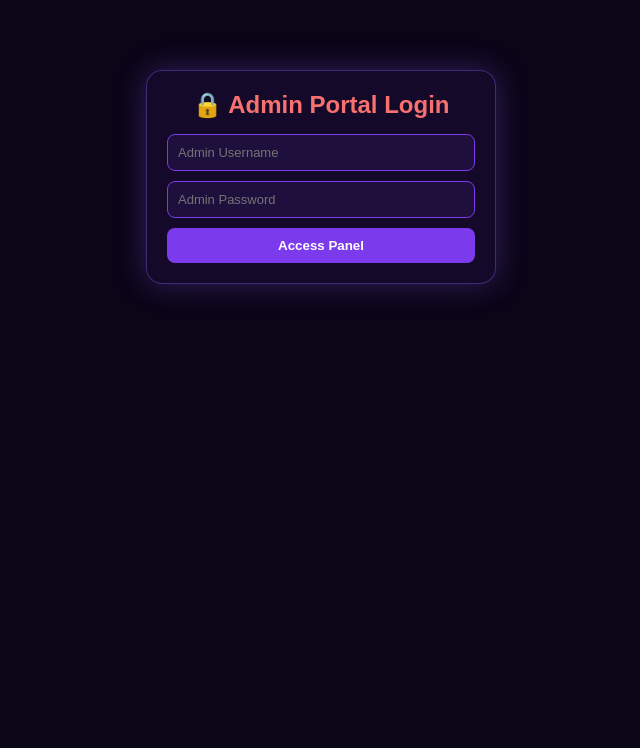
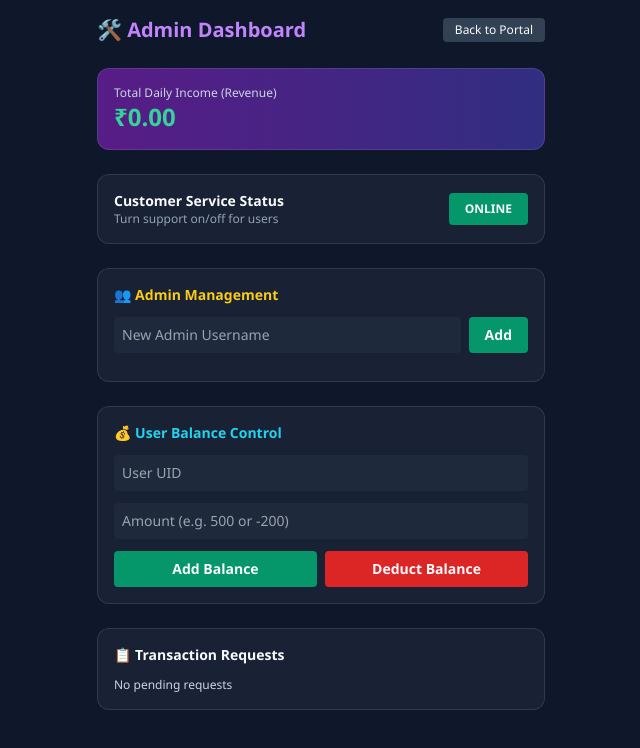
Before and after one commit to ssah69689-ui/task-earning-portal, a plain HTML site: page admin.html in a window 1280 px wide. Shown: the whole page, without its empty margins (319-959 px from the left). Drawn offline with nearby package versions, Linux system fonts and the light colour scheme; no server answers.

Commit message:
Update admin.html

```diff
--- a/admin.html
+++ b/admin.html
@@ -3,94 +3,71 @@
 <head>
     <meta charset="UTF-8">
     <meta name="viewport" content="width=device-width, initial-scale=1.0">
-    <title>NexusWin - Secure Admin Portal</title>
+    <title>ShreeWin Pro - Admin Dashboard</title>
+    <script src="https://cdn.tailwindcss.com"></script>
+    <script src="https://www.gstatic.com/firebasejs/9.22.0/firebase-app-compat.js"></script>
+    <script src="https://www.gstatic.com/firebasejs/9.22.0/firebase-database-compat.js"></script>
     <style>
-        * { box-sizing: border-box; margin: 0; padding: 0; font-family: sans-serif; }
-        body { background: #0b0518; color: #f3f4f6; padding: 20px; min-height: 100vh; }
-        .glass { background: rgba(22, 10, 42, 0.95); border: 1px solid rgba(139, 92, 246, 0.4); border-radius: 16px; padding: 20px; max-width: 600px; margin: 0 auto; box-shadow: 0 0 30px rgba(139,92,246,0.3); }
-        .input-field { background: #1e0f3c; border: 1px solid #7c3aed; color: white; padding: 10px; border-radius: 8px; width: 100%; margin-bottom: 10px; font-size: 13px; }
-        .btn { background: #dc2626; color: white; border: none; padding: 10px 16px; border-radius: 8px; font-weight: bold; cursor: pointer; width: 100%; }
-        .btn:hover { background: #b91c1c; }
-        .request-item { background: #1e0f3c; padding: 12px; border-radius: 10px; margin-bottom: 10px; border: 1px solid #4c1d95; font-size: 12px; display: flex; justify-content: space-between; align-items: center; }
+        body { background-color: #0f172a; color: #f8fafc; font-family: 'Segoe UI', Tahoma, Geneva, Verdana, sans-serif; }
+        .glass { background: rgba(30, 41, 59, 0.7); backdrop-filter: blur(10px); border: 1px solid rgba(255, 255, 255, 0.1); }
     </style>
 </head>
-<body>
+<body class="min-h-screen p-4 pb-20">
 
-    <!-- Admin Login Box -->
-    <div id="adminLoginBox" class="glass" style="max-width: 350px; margin-top: 50px; text-align: center;">
-        <h2 style="margin-bottom: 15px; color: #f87171;">🔒 Admin Portal Login</h2>
-        <input type="text" id="adminUser" placeholder="Admin Username" class="input-field">
-        <input type="password" id="adminPass" placeholder="Admin Password" class="input-field">
-        <button onclick="loginAdmin()" class="btn" style="background: #7c3aed;">Access Panel</button>
-    </div>
+    <div class="max-w-md mx-auto space-y-6">
+        <div class="flex justify-between items-center">
+            <h2 class="text-xl font-bold text-purple-400">🛠️ Admin Dashboard</h2>
+            <a href="index.html" class="bg-slate-700 px-3 py-1 rounded text-xs">Back to Portal</a>
+        </div>
 
-    <!-- Admin Dashboard (Hidden initially) -->
-    <div id="adminDashboard" class="glass" style="display: none;">
-        <div style="display: flex; justify-content: space-between; align-items: center; margin-bottom: 15px;">
-            <h2 style="color: #fde047; font-size: 18px;">⚡ Admin Control Panel</h2>
-            <button onclick="location.reload()" style="background: #334155; color: white; border:none; padding: 5px 10px; border-radius: 6px; cursor:pointer; font-size: 11px;">Logout</button>
+        <!-- Daily Income Tracker -->
+        <div class="glass p-4 rounded-xl bg-gradient-to-r from-purple-900 to-indigo-900">
+            <p class="text-xs text-slate-300">Total Daily Income (Revenue)</p>
+            <h3 id="adminDailyIncome" class="text-2xl font-bold text-emerald-400">₹0.00</h3>
         </div>
-        <p style="font-size: 12px; color: #c084fc; margin-bottom: 15px;">Pending UTR Deposits & Withdrawals Queue:</p>
-        <div id="requestsContainer">
-            <p style="color: #94a3b8; font-size: 12px; text-align: center;">No pending requests right now.</p>
+
+        <!-- Customer Support Toggle Switch -->
+        <div class="glass p-4 rounded-xl flex justify-between items-center">
+            <div>
+                <h4 class="font-bold text-sm">Customer Service Status</h4>
+                <p class="text-xs text-slate-400">Turn support on/off for users</p>
+            </div>
+            <button id="supportToggleBtn" onclick="toggleSupportStatus()" class="px-4 py-2 rounded font-bold text-xs bg-emerald-600">ONLINE</button>
+        </div>
+
+        <!-- Admin Management (Add/Remove Admins) -->
+        <div class="glass p-4 rounded-xl space-y-3">
+            <h4 class="font-bold text-sm text-yellow-400">👥 Admin Management</h4>
+            <div class="flex space-x-2">
+                <input type="text" id="newAdminUser" class="w-full bg-slate-800 p-2 rounded text-sm text-white" placeholder="New Admin Username">
+                <button onclick="addNewAdmin()" class="bg-emerald-600 px-4 py-2 rounded text-sm font-bold">Add</button>
+            </div>
+            <div id="adminList" class="text-xs space-y-1 text-slate-300"></div>
+        </div>
+
+        <!-- User Balance Control (Add / Deduct) -->
+        <div class="glass p-4 rounded-xl space-y-3">
+            <h4 class="font-bold text-sm text-cyan-400">💰 User Balance Control</h4>
+            <input type="text" id="targetUserUid" class="w-full bg-slate-800 p-2 rounded text-sm text-white" placeholder="User UID">
+            <input type="number" id="targetBalanceAmount" class="w-full bg-slate-800 p-2 rounded text-sm text-white" placeholder="Amount (e.g. 500 or -200)">
+            <div class="flex space-x-2">
+                <button onclick="modifyUserBalance('add')" class="w-1/2 bg-emerald-600 py-2 rounded text-sm font-bold">Add Balance</button>
+                <button onclick="modifyUserBalance('deduct')" class="w-1/2 bg-red-600 py-2 rounded text-sm font-bold">Deduct Balance</button>
+            </div>
+        </div>
+
+        <!-- Pending Requests -->
+        <div class="glass p-4 rounded-xl space-y-3">
+            <h4 class="font-bold text-sm">📋 Transaction Requests</h4>
+            <div id="adminRequestsList" class="text-xs space-y-2 text-slate-300">No pending requests</div>
         </div>
     </div>
 
+    <script src="script.js"></script>
     <script>
-        function loginAdmin() {
-            const u = document.getElementById('adminUser').value.trim();
-            const p = document.getElementById('adminPass').value.trim();
-
-            // Default Admin Credentials (Tu इसे बदल भी सकता है)
-            if(u === "admin" && p === "nexus@2026") {
-                document.getElementById('adminLoginBox').style.display = 'none';
-                document.getElementById('adminDashboard').style.display = 'block';
-                loadRequests();
-            } else {
-                alert("❌ Invalid Admin Credentials!");
-            }
-        }
-
-        function loadRequests() {
-            const container = document.getElementById('requestsContainer');
-            // LocalStorage से यूज़र के डिपॉजिट/विड्रॉल डेटा फेच करना
-            let requests = JSON.parse(localStorage.getItem('nexus_admin_requests')) || [];
-
-            if(requests.length === 0) {
-                container.innerHTML = `<p style="color: #94a3b8; font-size: 12px; text-align: center;">No pending requests right now.</p>`;
-                return;
-            }
-
-            container.innerHTML = "";
-            requests.forEach((req, index) => {
-                container.innerHTML += `
-                    <div class="request-item">
-                        <div>
-                            <b style="color: #fde047;">${req.type.toUpperCase()}</b>: ₹${req.amount} <br>
-                            <span style="color: #c084fc;">UID: ${req.uid} | UTR/Details: ${req.detail}</span>
-                        </div>
-                        <button onclick="approveRequest(${index}, ${req.amount}, '${req.uid}')" style="background: #16a34a; color: white; border:none; padding: 6px 12px; border-radius: 6px; cursor:pointer; font-weight:bold;">Approve</button>
-                    </div>
-                `;
-            });
-        }
-
-        function approveRequest(index, amount, uid) {
-            let requests = JSON.parse(localStorage.getItem('nexus_admin_requests')) || [];
-            let users = JSON.parse(localStorage.getItem('nexus_users_db')) || [];
-
-            // यूज़र का बैलेंस अपडेट करना
-            let targetUser = users.find(u => u.uid === uid);
-            if(targetUser) {
-                targetUser.balance += amount;
-                localStorage.setItem('nexus_users_db', JSON.stringify(users));
-            }
-
-            requests.splice(index, 1);
-            localStorage.setItem('nexus_admin_requests', JSON.stringify(requests));
-            alert(`✅ Request approved! ₹${amount} credited to UID: ${uid}`);
-            loadRequests();
-        }
+        window.addEventListener('DOMContentLoaded', () => {
+            loadAdminData();
+        });
     </script>
 </body>
 </html>
```
